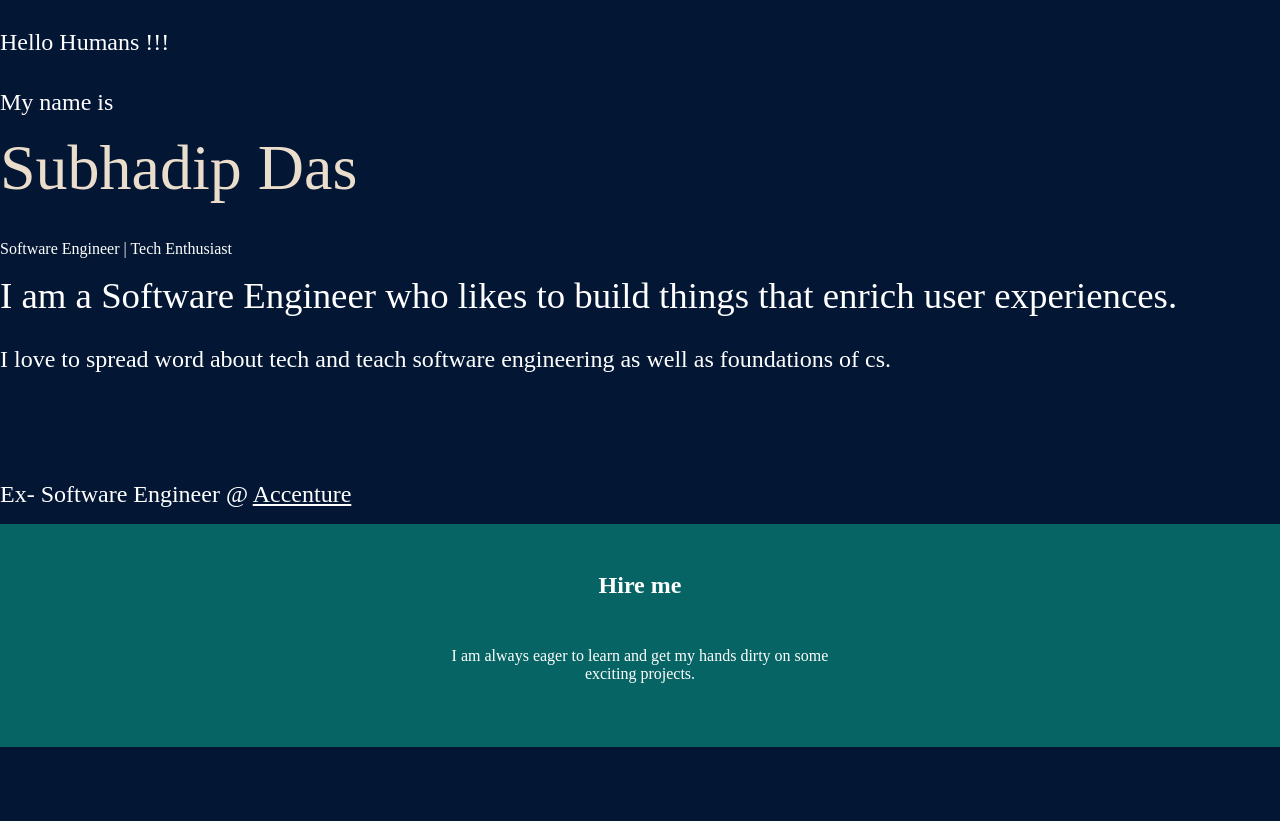
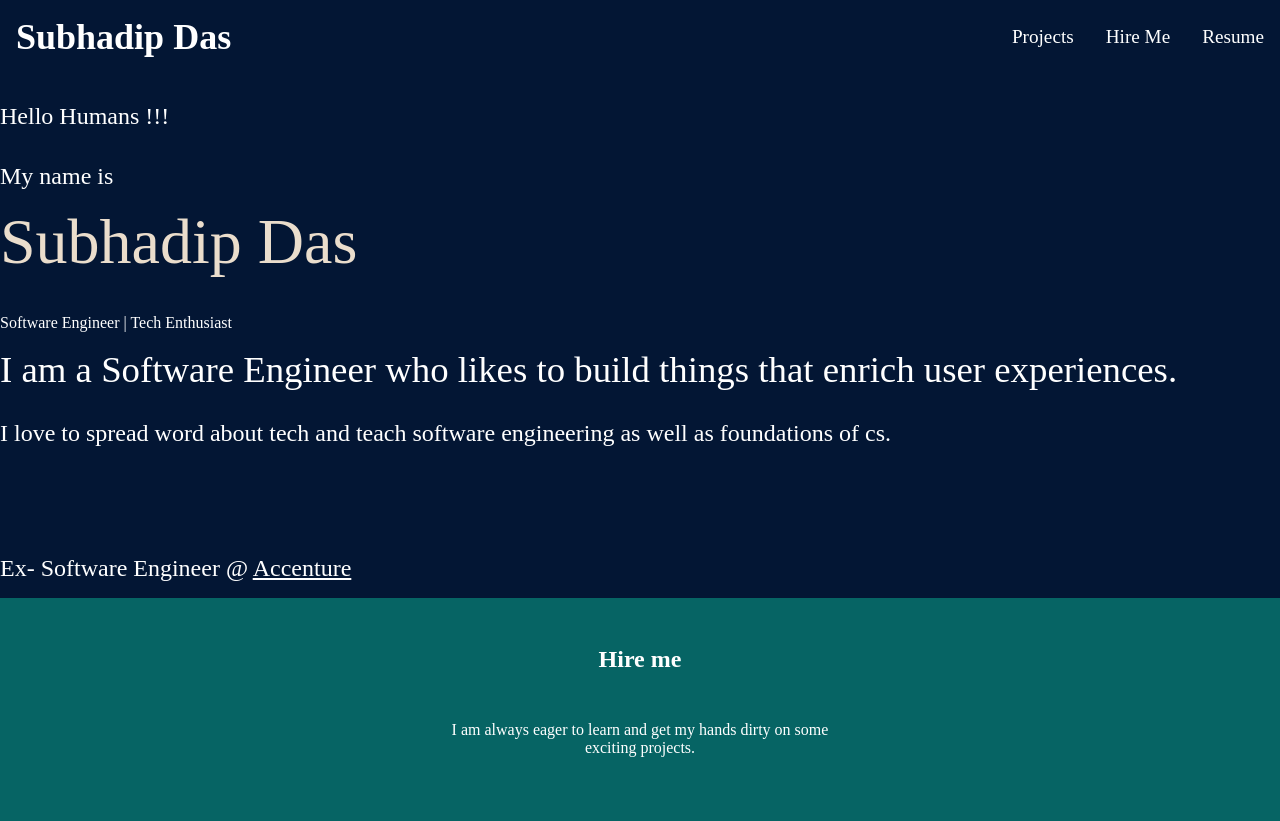
Before and after one commit to engineersubhadip/Portfolio, a plain HTML site: page index.html in a window 1280 px wide. Before the commit the page ends 800 px from the top, so only its background shows below. Drawn offline with Linux system fonts and the light colour scheme.

Commit message:
style : First version of Nav Bar

```diff
--- a/index.html
+++ b/index.html
@@ -7,6 +7,22 @@
     <link rel="stylesheet" href="style.css">
 </head>
 <body>
+    <nav>
+        <ul>
+            <li>
+                <h1>Subhadip Das</h1>
+            </li>
+            <li>
+                <a href="">Projects</a>
+            </li>
+            <li>
+                <a href="">Hire Me</a>
+            </li>
+            <li>
+                <a href="">Resume</a>
+            </li>
+        </ul>
+    </nav>
     <section id="intro">
         <p>Hello Humans !!!</p>
         <p class="name">My name is <span>Subhadip Das</span></p>
--- a/style.css
+++ b/style.css
@@ -82,3 +82,36 @@ h1, h2, h3, h4, h5, h6 {
 #hire p:last-child {
     margin-top: 3rem;
 }
+
+nav {
+    font-size: 80%;
+    padding: 1rem;
+}
+
+nav ul{
+    /* Parent Container */
+    list-style-type: none;
+    padding : 0;
+    margin : 0;
+    display: flex;
+    flex-flow: row wrap;
+    justify-content: end;
+    align-items : center;
+    gap : 2rem;
+}
+
+nav a {
+    color : white;
+    text-decoration: none;
+    font-size : 1.2rem;
+}
+
+nav a:hover{
+    color : var(--beige);
+    text-decoration: underline;
+}
+
+nav li:first-child{
+    flex-grow: 1;
+    font-size: 1.5rem;
+}
```
